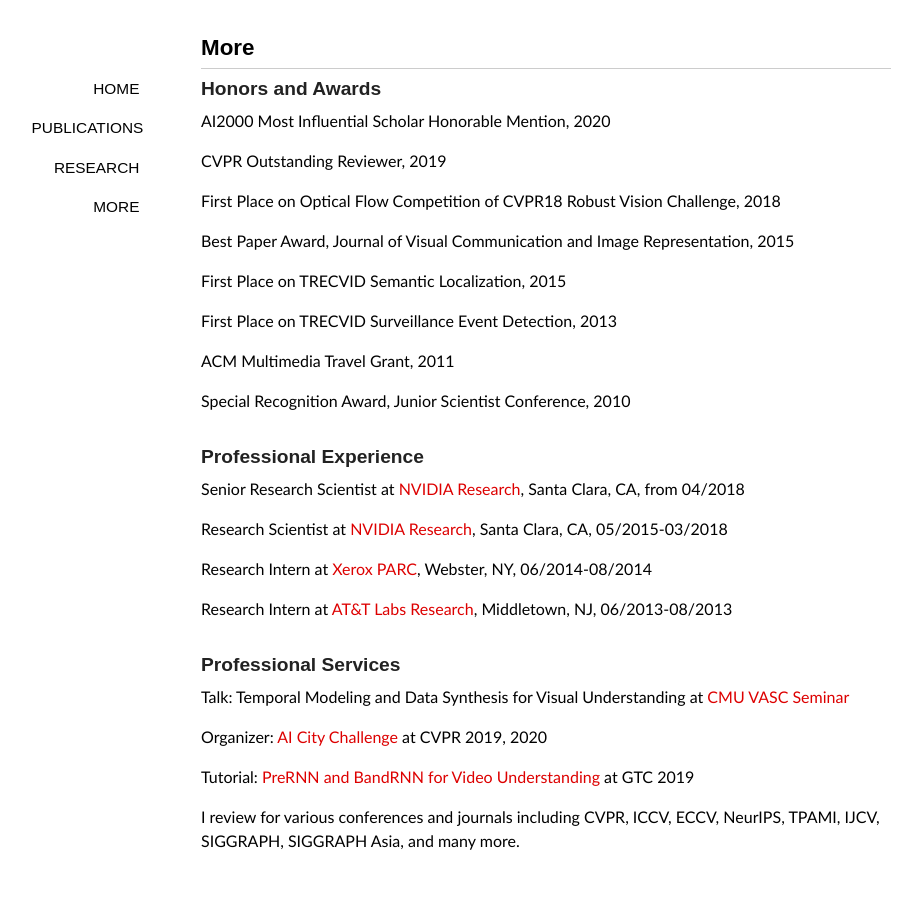
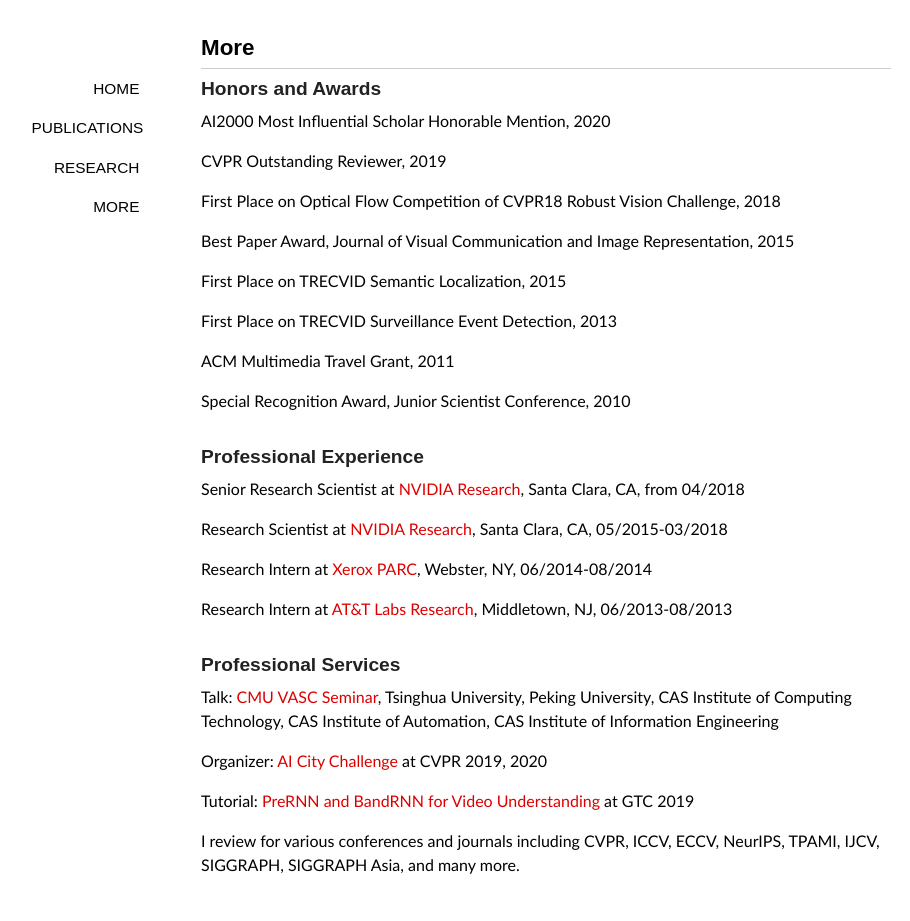
Before and after one commit to xiaodongyang/xiaodongyang.github.io, a Jekyll site: the page built from more/index.md, in a window 1280 px wide. Shown: the whole page, without its empty margins (94-1004 px from the left). Built offline with Jekyll 4.4.1, drawn with Linux system fonts in a browser that asks for light colours; some web fonts are replaced; before the commit the page ends 900 px from its top, so only the background shows below that.

Commit message:
Update index.md

```diff
--- a/more/index.md
+++ b/more/index.md
@@ -36,7 +36,7 @@
 
 ### Professional Services
 
-Talk: Temporal Modeling and Data Synthesis for Visual Understanding at [CMU VASC Seminar](https://www.ri.cmu.edu/event/temporal-modeling-and-data-synthesis-for-visual-understanding/)
+Talk: [CMU VASC Seminar](https://www.ri.cmu.edu/event/temporal-modeling-and-data-synthesis-for-visual-understanding/), Tsinghua University, Peking University, CAS Institute of Computing Technology, CAS Institute of Automation, CAS Institute of Information Engineering
 
 Organizer: [AI City Challenge](https://www.aicitychallenge.org) at CVPR 2019, 2020
 
```
